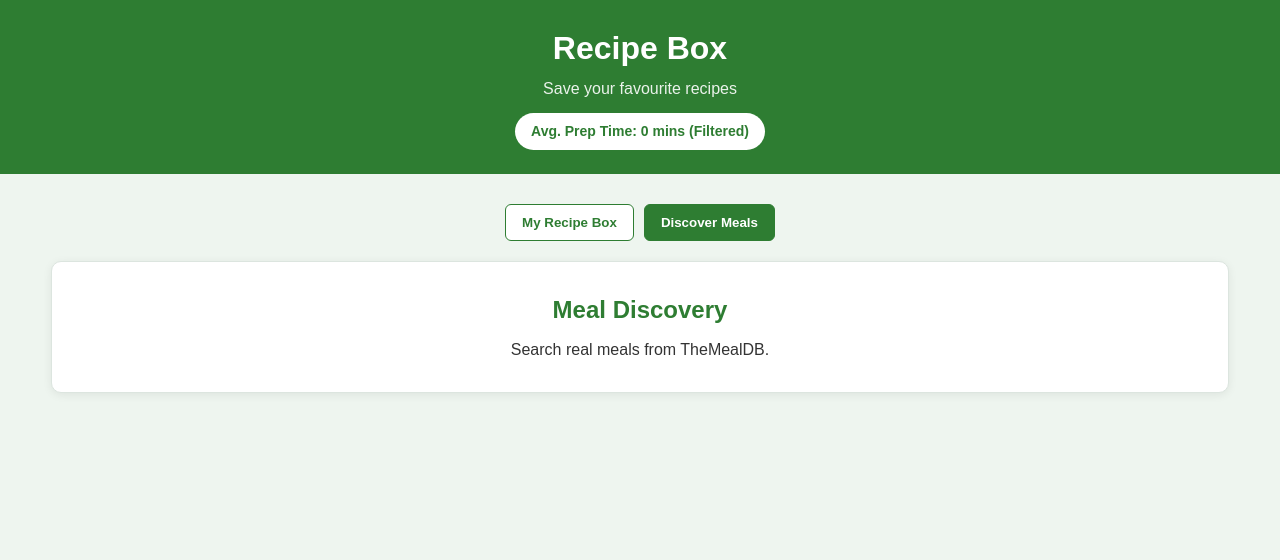
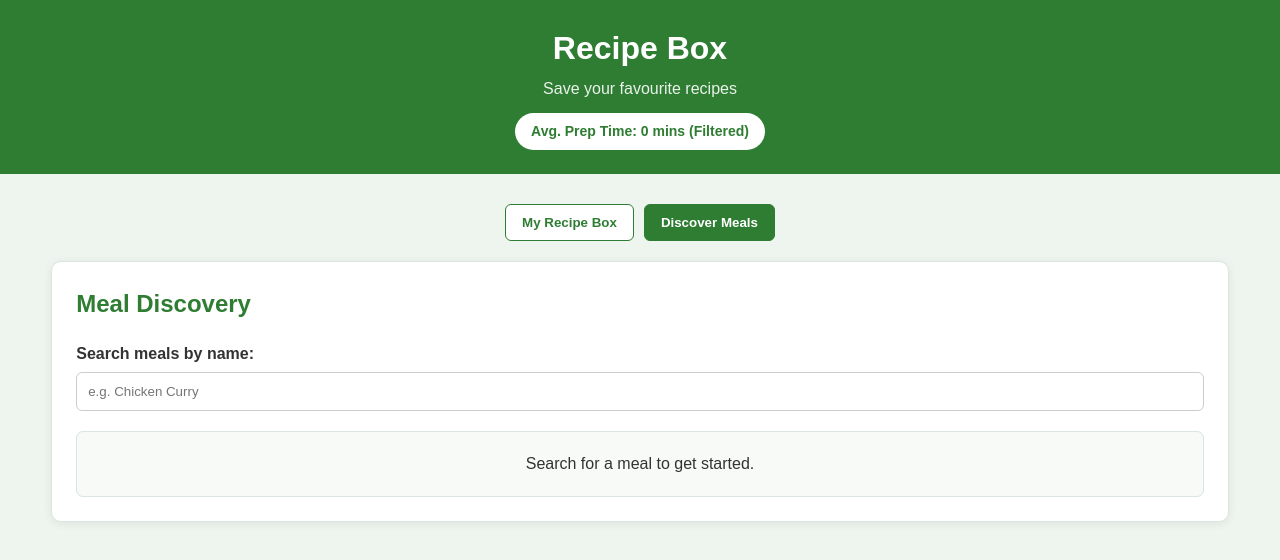
Before and after one commit to LEvii-Ackermann/recipe-box-stage4, a React (Vite) app: page / in a window 1280 px wide. Both pictures are taken after a click on the button "Discover Meals". Shown: the top 560 px of the page. Built offline with nearby package versions, Linux system fonts and the light colour scheme.

Commit message:
add MealDB search states

```diff
--- a/src/App.jsx
+++ b/src/App.jsx
@@ -6,6 +6,7 @@ import RecipeList from './components/RecipeList.jsx'
 import SearchFilter from './components/SearchFilter.jsx'
 import Planner from './components/Planner.jsx'
 import Stats from './components/Stats.jsx'
+import MealDiscovery from './components/MealDiscovery.jsx'
 
 
 const migrateRecipes = (recipes) => {
@@ -439,10 +440,7 @@ const App = () => {
                 />
             </>
         ) : (
-            <section className="meal-discovery-placeholder">
-                <h2>Meal Discovery</h2>
-                <p>Search real meals from TheMealDB.</p>
-            </section>
+            <MealDiscovery />
         )}
       </main>
     </div>
--- /dev/null
+++ b/src/components/MealDiscovery.jsx
@@ -0,0 +1,101 @@
+import React, {useEffect, useState} from 'react'
+import { searchMealsByName } from "../services/mealDb.js";
+
+const MealDiscovery = () => {
+  const [searchTerm, setSearchTerm] = useState("");
+  const [meals, setMeals] = useState([]);
+  const [loading, setLoading] = useState(false);
+  const [error, setError] = useState(null);
+
+  const searchMeals = async (term) => {
+    if (!term.trim()) {
+        setMeals([]);
+        setError(null);
+        setLoading(false);
+        return;
+    }
+
+    setLoading(true);
+    setError(null);
+
+    try {
+        const results = await searchMealsByName(term);
+        setMeals(results);
+    } catch (error) {
+        setError(error.message);
+        setMeals([]);
+    } finally {
+        setLoading(false);
+    }
+  };
+
+  useEffect(() => {
+    searchMeals(searchTerm);
+  }, [searchTerm])
+
+  const handleRetry = () => {
+    searchMeals(searchTerm)
+  }
+
+  return (
+    <section className='meal-discovery'>
+        <h2>Meal Discovery</h2>
+
+        <div className='meal-search'>
+            <label htmlFor="meal-search">Search meals by name:</label>
+
+            <input
+                id="meal-search"
+                type='text'
+                placeholder='e.g. Chicken Curry'
+                value={searchTerm}
+                onChange={(e) => setSearchTerm(e.target.value)}
+            />
+        </div>
+
+        {loading && (
+            <div className="meal-state">
+                <p>Searching meals...</p>
+            </div>
+        )}
+
+        {!loading && error && (
+            <div className="meal-state meal-error">
+                <p>Unable to load meals. Please try again.</p>
+
+                <button type="button" onClick={handleRetry}>
+                    Retry
+                </button>
+            </div>
+        )}
+
+        {!loading && !error && searchTerm.trim() && meals.length === 0 && (
+            <div className="meal-state meal-empty">
+                <p>
+                    No meals found for "{searchTerm.trim()}". Try another meal name.
+                </p>
+            </div>
+        )}
+
+        {!loading && !error && meals.length > 0 && (
+            <div className='meal-results'>
+                {meals.map((meal) => (
+                    <article className='meal-card' key={meal.idMeal}>
+                        <h3>{meal.strMeal}</h3>
+                        <p>{meal.strCategory}</p>
+                        <p>{meal.strArea}</p>
+                    </article>
+                ))}
+            </div>
+        )}
+
+        {!loading && !error && !searchTerm.trim() && (
+            <div className="meal-state">
+                <p>Search for a meal to get started.</p>
+            </div>
+        )}
+    </section>
+  )
+}
+
+export default MealDiscovery
--- a/src/index.css
+++ b/src/index.css
@@ -573,3 +573,81 @@ button:hover {
   color: #2e7d32;
   margin-bottom: 10px;
 }
+
+.meal-discovery {
+  background: white;
+  border: 1px solid #dce5df;
+  border-radius: 10px;
+  padding: 24px;
+  margin-top: 20px;
+  box-shadow: 0 2px 10px rgba(0, 0, 0, 0.07);
+}
+
+.meal-discovery h2 {
+  color: #2e7d32;
+  margin-bottom: 20px;
+}
+
+.meal-search {
+  margin-bottom: 20px;
+}
+
+.meal-search label {
+  display: block;
+  font-weight: 600;
+  margin-bottom: 6px;
+}
+
+.meal-search input {
+  width: 100%;
+  border: 1px solid #ccc;
+  outline: none;
+  padding: 11px;
+  border-radius: 6px;
+}
+
+.meal-search input:focus {
+  border-color: #2e7d32;
+}
+
+.meal-state {
+  padding: 20px;
+  text-align: center;
+  background: #f7faf7;
+  border: 1px solid #dce5df;
+  border-radius: 7px;
+  margin-top: 15px;
+}
+
+.meal-error {
+  color: #d32f2f;
+}
+
+.meal-error button {
+  background: #2e7d32;
+  color: white;
+  margin-top: 10px;
+}
+
+.meal-results {
+  display: grid;
+  grid-template-columns: repeat(auto-fill, minmax(240px, 1fr));
+  gap: 16px;
+}
+
+.meal-card {
+  background: #fcfffc;
+  border: 1px solid #e0e5e1;
+  border-radius: 8px;
+  padding: 17px;
+}
+
+.meal-card h3 {
+  color: #2e7d32;
+  margin-bottom: 10px;
+}
+
+.meal-card p {
+  margin: 4px 0;
+  color: #666;
+}
```
